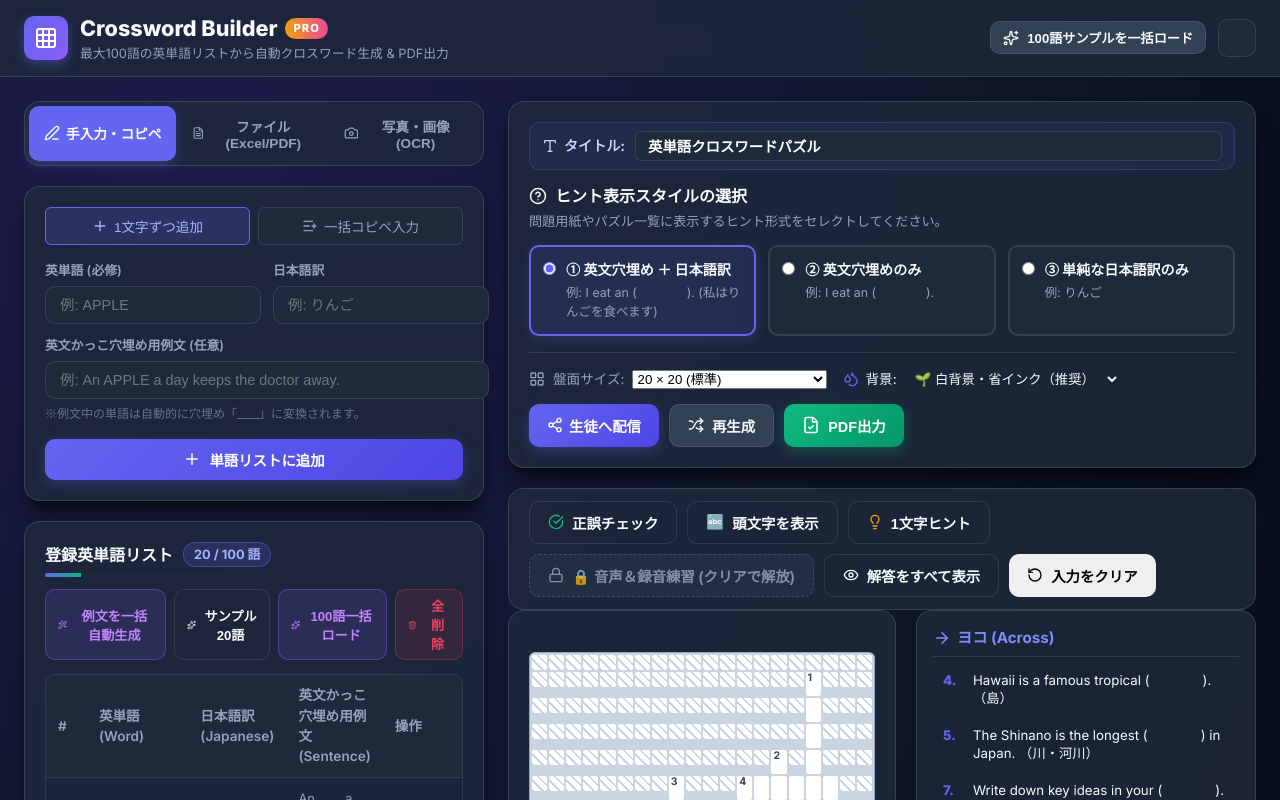
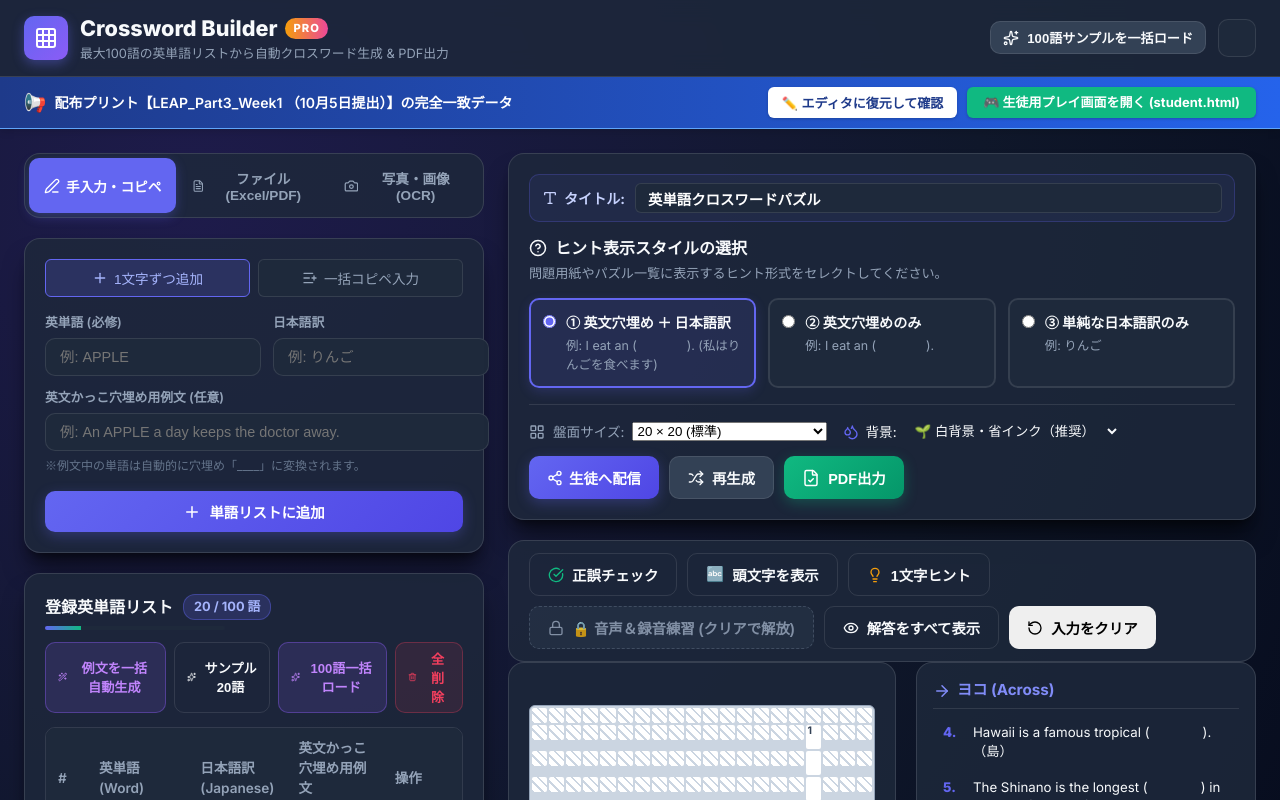
Before and after one commit to daharakazu-glitch/crossword-builder-app, a React (Vite) app: page / in a window 1280 px wide. Shown: the top 800 px of the page. Built offline with nearby package versions, Linux system fonts and the light colour scheme.

Commit message:
feat: add dedicated student.html and multi-page build

```diff
--- a/src/App.tsx
+++ b/src/App.tsx
@@ -456,6 +456,62 @@ export const App: React.FC = () => {
         onLoad100Preset={() => setWords(PRESET_100_WORDS)}
       />
 
+      {/* 配布プリント「LEAP_Part3_Week1」専用生徒用画面へのダイレクト切替バー */}
+      <div style={{
+        background: 'linear-gradient(90deg, #1e3a8a 0%, #2563eb 100%)',
+        color: '#ffffff',
+        padding: '10px 24px',
+        display: 'flex',
+        alignItems: 'center',
+        justifyContent: 'space-between',
+        flexWrap: 'wrap',
+        gap: '12px',
+        borderBottom: '1px solid #60a5fa',
+        fontSize: '14px',
+        fontWeight: 600,
+        boxShadow: '0 2px 8px rgba(0,0,0,0.15)'
+      }}>
+        <div style={{ display: 'flex', alignItems: 'center', gap: '8px' }}>
+          <span style={{ fontSize: '18px' }}>📢</span>
+          <span>配布プリント【LEAP_Part3_Week1 （10月5日提出）】の完全一致データ</span>
+        </div>
+        <div style={{ display: 'flex', gap: '10px', alignItems: 'center' }}>
+          <button
+            onClick={() => handleRestorePuzzlePackage(LEAP_PART3_WEEK1_PACKAGE)}
+            style={{
+              backgroundColor: '#ffffff',
+              color: '#1e3a8a',
+              border: 'none',
+              borderRadius: '6px',
+              padding: '6px 14px',
+              cursor: 'pointer',
+              fontWeight: 'bold',
+              fontSize: '13px',
+              boxShadow: '0 1px 3px rgba(0,0,0,0.2)'
+            }}
+          >
+            ✏️ エディタに復元して確認
+          </button>
+          <a
+            href="./student.html"
+            style={{
+              backgroundColor: '#10b981',
+              color: '#ffffff',
+              borderRadius: '6px',
+              padding: '6px 16px',
+              textDecoration: 'none',
+              fontWeight: 'bold',
+              fontSize: '13px',
+              display: 'inline-flex',
+              alignItems: 'center',
+              boxShadow: '0 1px 3px rgba(0,0,0,0.2)'
+            }}
+          >
+            🎮 生徒用プレイ画面を開く (student.html)
+          </a>
+        </div>
+      </div>
+
       <main className="main-content">
         {/* 左側: 単語登録＆リスト管理パネル */}
         <section className="left-panel">
--- a/vite.config.ts
+++ b/vite.config.ts
@@ -1,8 +1,17 @@
-import { defineConfig } from 'vite'
-import react from '@vitejs/plugin-react'
+import { defineConfig } from 'vite';
+import react from '@vitejs/plugin-react';
+import { resolve } from 'path';
 
 // https://vite.dev/config/
 export default defineConfig({
   plugins: [react()],
   base: './', // GitHub Pagesおよびローカル環境の両方で動作する相対パス
-})
+  build: {
+    rollupOptions: {
+      input: {
+        main: resolve(__dirname, 'index.html'),
+        student: resolve(__dirname, 'student.html'),
+      },
+    },
+  },
+});
```
Also changed, not shown: src/student.tsx (added, +25 -0 lines), student.html (added, +19 -0 lines).
